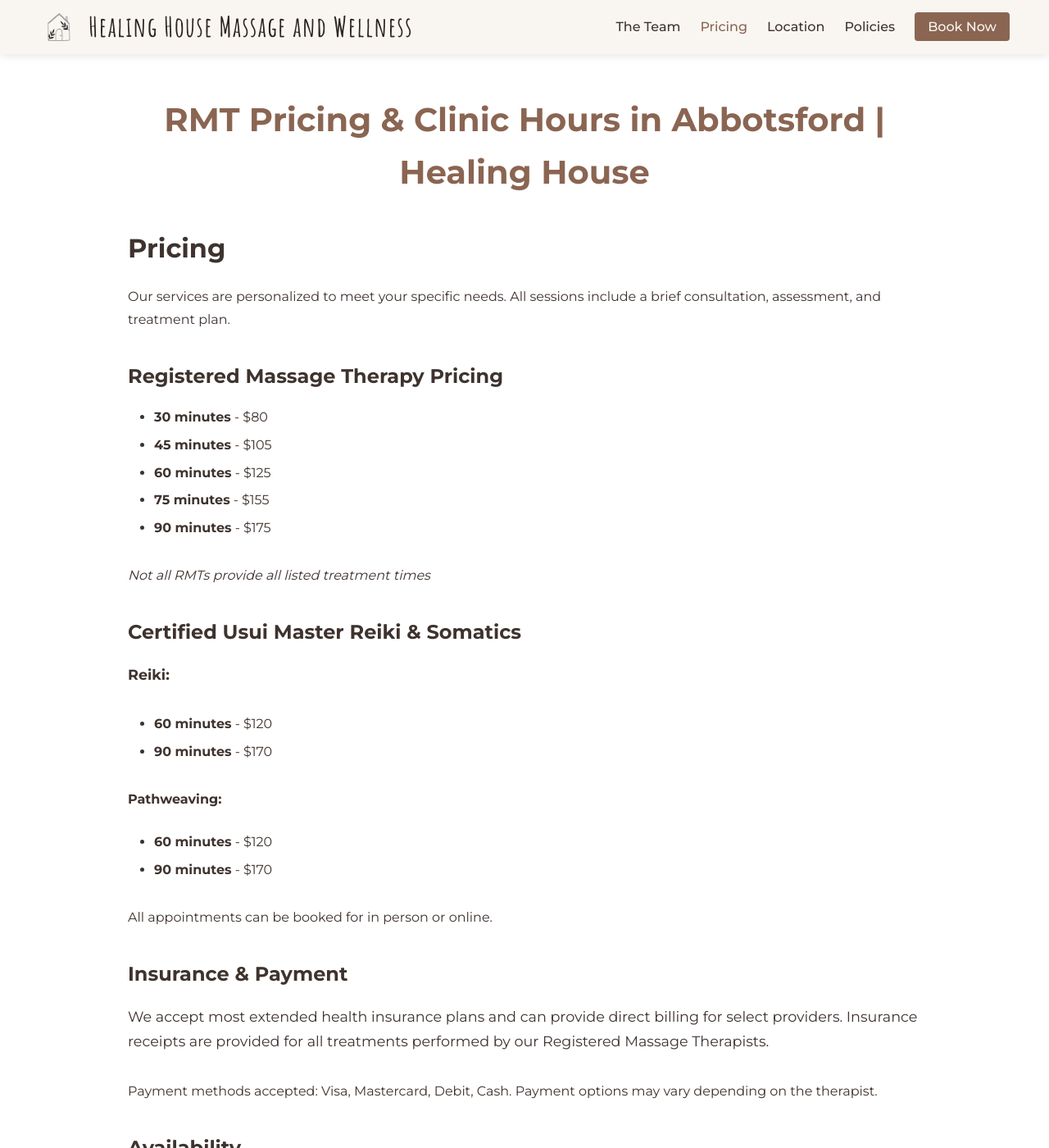
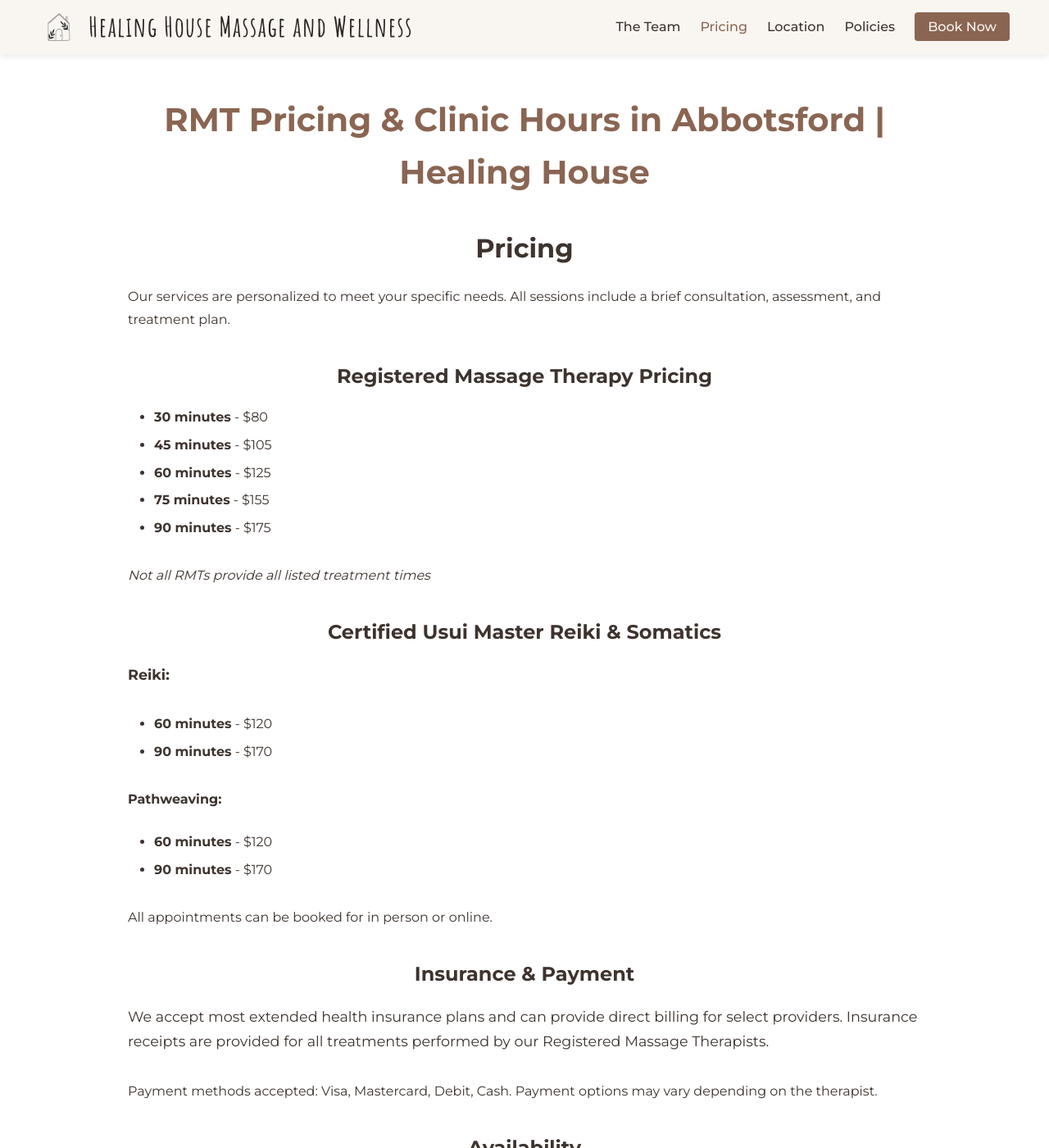
Before and after one commit to GitRealHappy/healinghouse, a Jekyll site: the page built from pages/pricing.md, in a window 1280 px wide and 1400 px high. Shown: the whole window at 82% size. Built offline with Jekyll 4.4.1, drawn with Linux system fonts in a browser that asks for light colours.

Commit message:
centered h2 headings on policies and pricing pages

```diff
--- a/_layouts/page.html
+++ b/_layouts/page.html
@@ -1,7 +1,7 @@
 ---
 layout: default
 ---
-<div class="page-content">
+<div class="page-content{% if page.class %} {{ page.class }}{% endif %}">
     <header class="page-header">
         <h1 class="page-title">{{ page.title }}</h1>
     </header>
--- a/assets/css/style.css
+++ b/assets/css/style.css
@@ -944,7 +944,7 @@
     /* Mobile Phone: Slide from Top (up to 600px) */
     @media (max-width: 600px) {
         .site-title {
-            font-size: 1.1rem; /* Further reduce if needed */
+            font-size: 1.2rem; /* Increased from 1.1rem for better readability */
             max-width: 65vw;
         }
         .nav-links {
@@ -989,7 +989,7 @@
 
 @media (max-width: 500px) {
     .site-title {
-        font-size: 1.1rem;
+        font-size: 1.2rem;
         max-width: 55vw;
     }
 }
@@ -1155,3 +1155,17 @@
     color: var(--gray-color); /* Lighter text for paragraph */
     margin-bottom: 1.5rem;
 }
+
+/* Pricing Page Specific Styles */
+.pricing-page .page-body h2 {
+    text-align: center;
+}
+
+.pricing-page .page-body h1#pricing {
+    text-align: center;
+}
+
+/* Policies Page Specific Styles */
+.policies-page .page-body h2 {
+    text-align: center;
+}
```
Also changed, not shown: pages/policies.md (+1 -0 lines), pages/pricing.md (+1 -0 lines).
